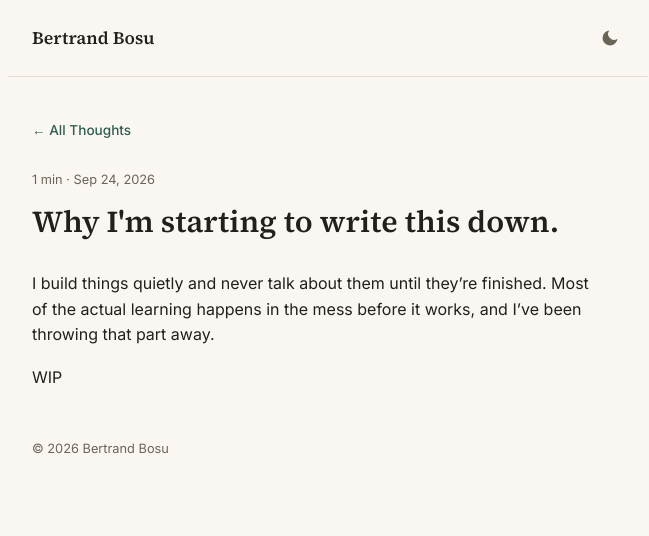
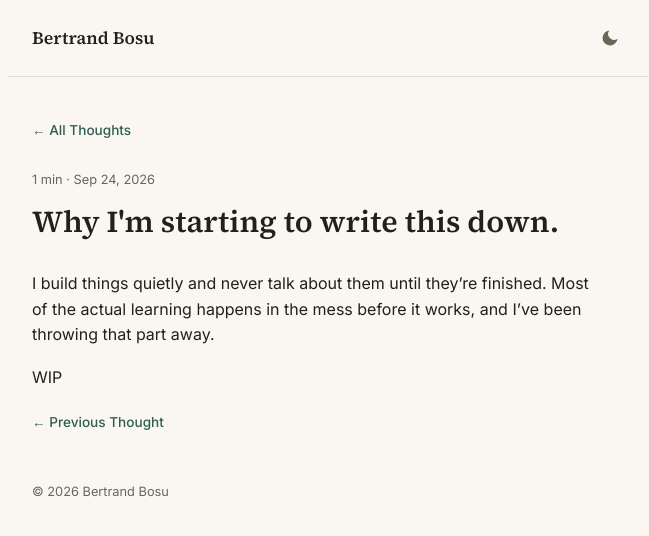
Before and after one commit to Bertqrt/bertrandbosu-blog1, a Jekyll site: the page built from _posts/2026-09-24-why-im-starting-to-write-this-down.md, in a window 1280 px wide. Shown: the top 536 px of the page, without its empty margins (312-961 px from the left). Built offline with Jekyll 4.4.1, drawn with Linux system fonts in a browser that asks for light colours; comment, search, counter and statistics services are not loaded.

Commit message:
Update post.html

```diff
--- a/_layouts/post.html
+++ b/_layouts/post.html
@@ -13,7 +13,14 @@ layout: default
     {{ content }}
   </div>
 
-  {% if page.previous %}
-  <a href="{{ page.previous.url | relative_url }}" class="nav-link next-link">Next Thought &rarr;</a>
+  {% if page.next or page.previous %}
+  <div class="post-nav">
+    {% if page.next %}
+    <a href="{{ page.next.url | relative_url }}" class="nav-link prev-link">&larr; Previous Thought</a>
+    {% endif %}
+    {% if page.previous %}
+    <a href="{{ page.previous.url | relative_url }}" class="nav-link next-link">Next Thought &rarr;</a>
+    {% endif %}
+  </div>
   {% endif %}
 </article>
```
